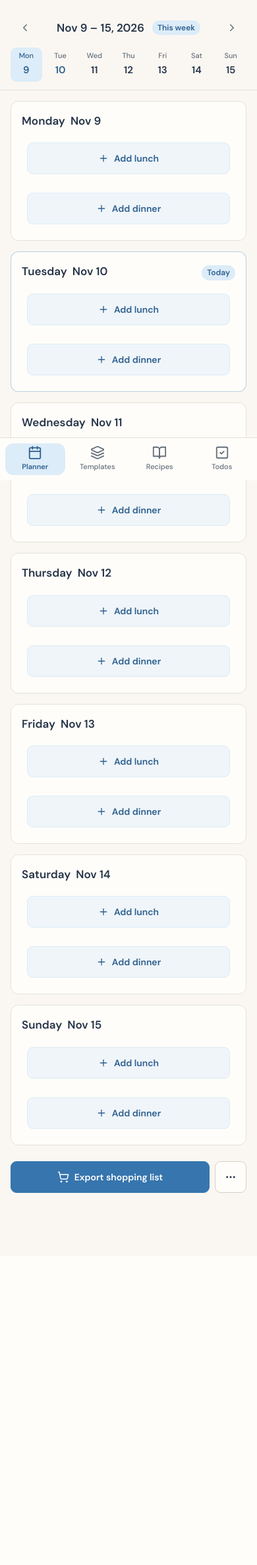
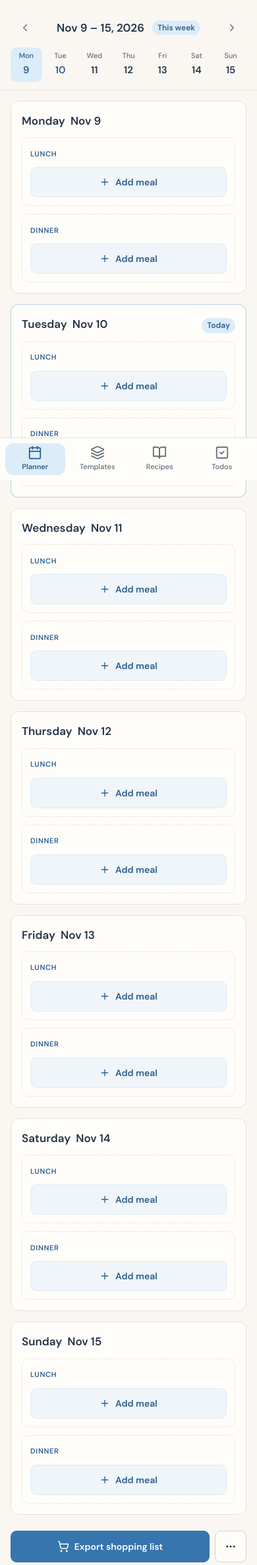
Before and after one commit to JorgeLg3/mealplanner, a Django app: page /planner/ in a window 390 px wide. Shown: the part 116-2488 px from the top of the page at 66% size. Before the commit the page ends 1924 px from the top, so only its background shows below. Run offline with Django 5.2, Linux system fonts and the light colour scheme; the visitor is signed in with stand-in values (Sample User, id 1); data that the repository does not hold is empty; parts of the project's set-up code (start-up, migrations or seed data) failed here and were passed over.

Commit message:
update planner to have even meal slots

```diff
--- a/static/css/planner.css
+++ b/static/css/planner.css
@@ -147,12 +147,19 @@
   font-weight: 600;
 }
 
+/* Every slot has the same height so the week reads as an even grid;
+   long recipe names are cut to a few lines with an ellipsis instead. */
+.week-days {
+  --slot-height: 7.5rem; /* label row + 3 lines of name */
+}
+
 .slot {
   position: relative;
   display: flex;
   flex-direction: column;
   gap: var(--space-1);
-  min-height: 5.75rem;
+  height: var(--slot-height);
+  overflow: hidden;
   padding: var(--space-2) var(--space-3) var(--space-3);
   background: var(--color-field);
   border: 1px solid var(--color-border);
@@ -165,13 +172,18 @@
   border-style: dashed;
 }
 
+/* The inline form is the one exception: it grows to fit. */
 .slot--editing {
+  height: auto;
+  min-height: var(--slot-height);
+  overflow: visible;
   border-color: var(--color-primary);
   box-shadow: var(--focus-ring);
 }
 
 /* Label row (LUNCH / DINNER) with the actions on its right. */
 .slot__label {
+  flex-shrink: 0;
   min-height: var(--control-height-sm);
   display: flex;
   align-items: center;
@@ -497,10 +509,6 @@ button.slot__add:hover {
 }
 
 /* Read-only slots: same shape, quieter, and empty ones clearly not buttons. */
-.slot--readonly {
-  min-height: 4.5rem;
-}
-
 .slot--readonly.slot--empty {
   background: var(--color-surface-sunken);
   border: 1px solid transparent;
@@ -676,8 +684,11 @@ button.slot__add:hover {
     font-weight: 600;
   }
 
+  .week-days {
+    --slot-height: 6.5rem; /* label row + 2 lines at the larger phone size */
+  }
+
   .slot {
-    min-height: 0;
     padding: var(--space-2) var(--space-3) var(--space-3);
   }
 
@@ -700,21 +711,13 @@ button.slot__add:hover {
     padding-right: 5.5rem;
   }
 
-  /* Empty slot: a full-width, light blue "Add meal". */
-  .slot--empty {
-    padding: var(--space-2);
-    border: none;
-  }
-
-  /* The button names the meal ("Add lunch"), so the label is redundant. */
-  .slot--empty .slot__label {
-    display: none;
-  }
-
+  /* Empty slot: same box as a filled one, with a full-width light blue
+     "Add meal" under its LUNCH / DINNER label. */
   .slot__add,
   button.slot__add {
     align-self: stretch;
-    min-height: 3rem;
+    flex: 1;
+    min-height: 0;
     margin: 0;
     background: rgb(220 236 248 / 0.45);
     border: 1px solid var(--color-primary-light);
@@ -849,11 +852,6 @@ button.slot__add:hover {
     font-size: var(--text-base);
   }
 
-  /* Keep the meal name visible on empty template slots (two per row). */
-  .week-days--template .slot--empty .slot__label {
-    display: flex;
-  }
-
   .week-days--template .slot__add-long {
     display: none;
   }
--- a/templates/planner/_calendar_cell.html
+++ b/templates/planner/_calendar_cell.html
@@ -6,7 +6,7 @@
 <div class="slot{% if meal %} slot--filled{% else %} slot--empty{% endif %}" id="cell-{{ slot_id }}">
   <span class="label slot__label">{{ meal_type_label }}</span>
   {% if meal %}
-    <a class="slot__recipe" href="{{ meal.recipe.get_absolute_url }}">{{ meal.recipe.name }}</a>
+    <a class="slot__recipe" href="{{ meal.recipe.get_absolute_url }}" title="{{ meal.recipe.name }}">{{ meal.recipe.name }}</a>
     {% if user.is_authenticated %}
       <div class="slot__actions">
         <button type="button"
@@ -32,7 +32,7 @@
             aria-label="Add {{ meal_type_label|lower }} on {{ date|date:'l' }}"
             hx-get="{% url 'calendarmeal_form' date meal_type %}"
             hx-target="#cell-{{ slot_id }}"
-            hx-swap="outerHTML">{% include "icons/plus.svg" %}<span>Add<span class="slot__add-long"> {{ meal_type_label|lower }}</span></span></button>
+            hx-swap="outerHTML">{% include "icons/plus.svg" %}<span>Add<span class="slot__add-long"> meal</span></span></button>
   {% else %}
     <span class="slot__none">—</span>
   {% endif %}
--- a/templates/planner/_meal_cell.html
+++ b/templates/planner/_meal_cell.html
@@ -8,7 +8,7 @@
 <div class="slot slot--readonly{% if meal %} slot--filled{% else %} slot--empty{% endif %}">
   <span class="label slot__label">{{ meal_type_label }}</span>
   {% if meal %}
-    <a class="slot__recipe" href="{{ meal.recipe.get_absolute_url }}">{{ meal.recipe.name }}</a>
+    <a class="slot__recipe" href="{{ meal.recipe.get_absolute_url }}" title="{{ meal.recipe.name }}">{{ meal.recipe.name }}</a>
   {% else %}
     <span class="slot__none">No meal</span>
   {% endif %}
@@ -17,7 +17,7 @@
 <div class="slot{% if meal %} slot--filled{% else %} slot--empty{% endif %}" id="cell-{{ weekday }}-{{ meal_type }}">
   <span class="label slot__label">{{ meal_type_label }}</span>
   {% if meal %}
-    <a class="slot__recipe" href="{{ meal.recipe.get_absolute_url }}">{{ meal.recipe.name }}</a>
+    <a class="slot__recipe" href="{{ meal.recipe.get_absolute_url }}" title="{{ meal.recipe.name }}">{{ meal.recipe.name }}</a>
     {% if user.is_authenticated %}
       <div class="slot__actions">
         <button type="button"
@@ -43,7 +43,7 @@
             aria-label="Add {{ meal_type_label|lower }}{% if weekday_label %} on {{ weekday_label }}{% endif %}"
             hx-get="{% url 'templatemeal_form' templateweek_pk weekday meal_type %}"
             hx-target="#cell-{{ weekday }}-{{ meal_type }}"
-            hx-swap="outerHTML">{% include "icons/plus.svg" %}<span>Add<span class="slot__add-long"> {{ meal_type_label|lower }}</span></span></button>
+            hx-swap="outerHTML">{% include "icons/plus.svg" %}<span>Add<span class="slot__add-long"> meal</span></span></button>
   {% else %}
     <span class="slot__none">No meal</span>
   {% endif %}
```
